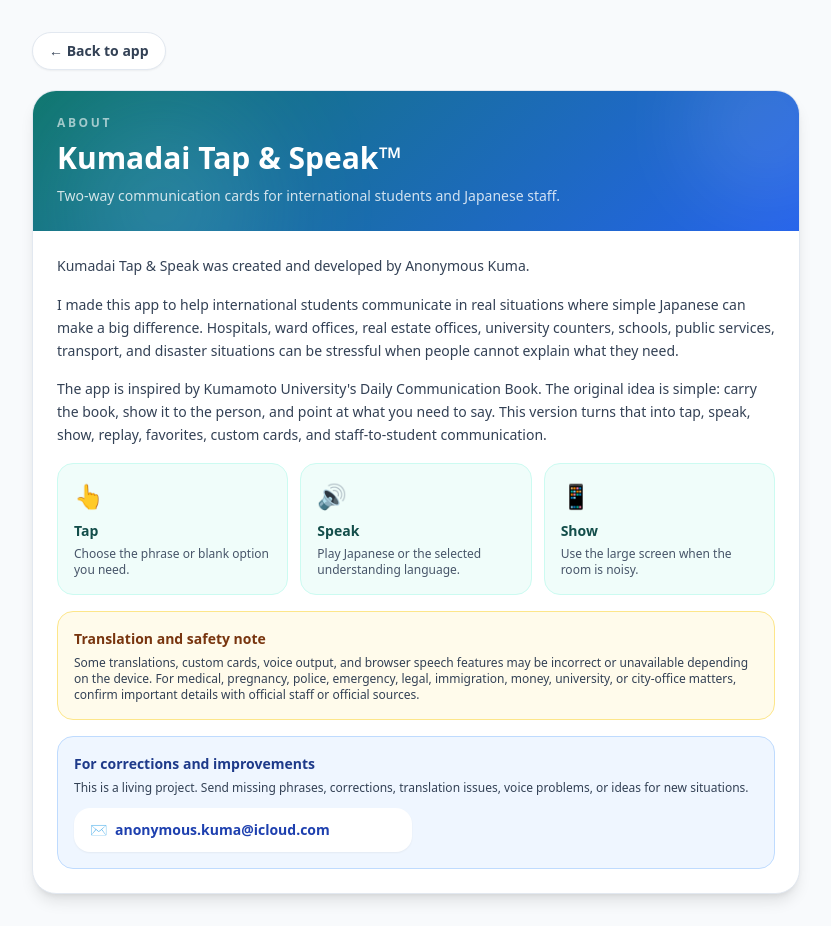
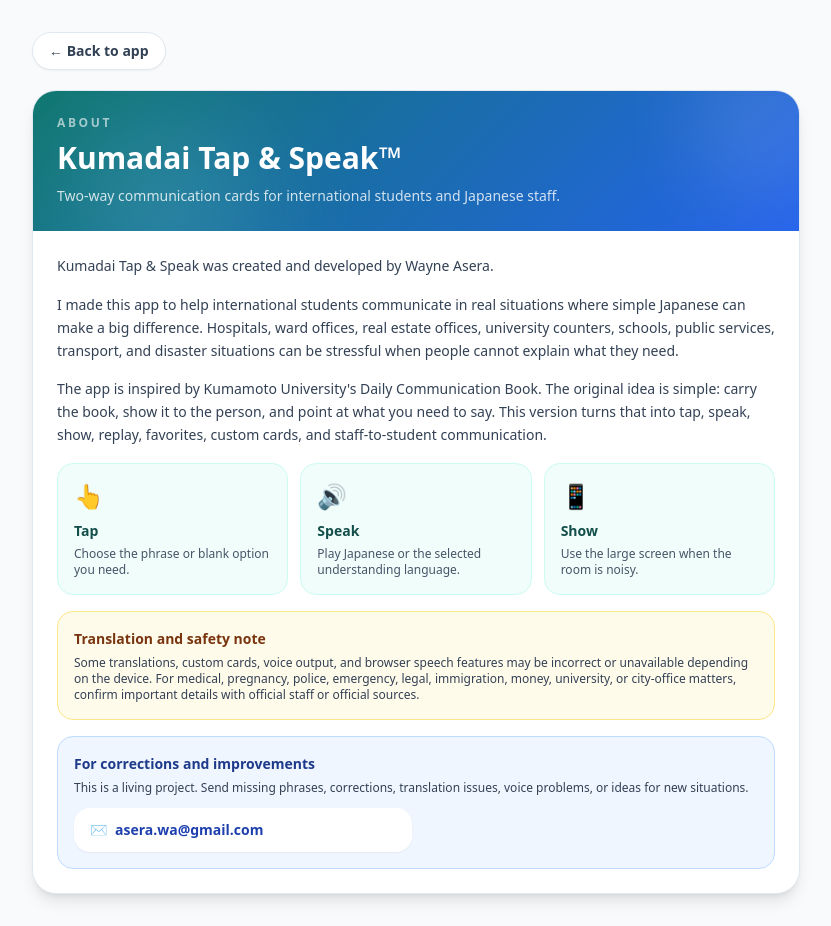
Before and after one commit to aserawayneasera/kumadai-speak, a Next.js app: page /about in a window 1280 px wide. Shown: the whole page, without its empty margins (224-1055 px from the left). Built offline with nearby package versions, Linux system fonts and the light colour scheme.

Commit message:
Added some updates

```diff
--- a/src/app/about/page.tsx
+++ b/src/app/about/page.tsx
@@ -6,8 +6,8 @@
       homeHref="/"
       appName="Kumadai Tap & Speak™"
       appTagline="Two-way communication cards for international students and Japanese staff."
-      creatorName="Anonymous Kuma"
-      creatorEmail="anonymous.kuma@icloud.com"
+      creatorName="Wayne Asera"
+      creatorEmail="asera.wa@gmail.com"
       linkedinUrl=""
       githubUrl=""
       phoneNumber=""
--- a/src/app/contact/page.tsx
+++ b/src/app/contact/page.tsx
@@ -6,7 +6,7 @@
 
 export default function ContactPage({ params }: ContactPageProps) {
   const homeHref = '/';
-  const emailHref = 'mailto:anonymous.kuma@icloud.com?subject=Kumadai%20Speak%20feedback';
+  const emailHref = 'mailto:asera.wa@gmail.com?subject=Kumadai%20Speak%20feedback';
 
   return (
     <main className="min-h-screen hk-page-bg px-5 py-8">
@@ -35,7 +35,7 @@
                 href={emailHref}
                 className="mt-2 inline-block text-sm font-bold text-blue-700 no-underline"
               >
-                anonymous.kuma@icloud.com
+                asera.wa@gmail.com
               </a>
             </div>
 
--- a/src/app/partners/page.tsx
+++ b/src/app/partners/page.tsx
@@ -1,6 +1,6 @@
 import SponsorCard from '@/components/SponsorCard';
 
-const contactEmail = 'anonymous.kuma@icloud.com';
+const contactEmail = 'asera.wa@gmail.com';
 
 const packages = [
   ['Office license', 'From ¥2,000 / month', 'Custom phrase set for one office, clinic, school, or counter.'],
@@ -93,7 +93,7 @@
             <SponsorCard
               title="Custom phrase set for your office"
               description="This sample partner card leads to a custom page or consultation. It belongs on partner and resource pages, not inside the main speaking screen."
-              cta="Contact Anonymous Kuma"
+              cta="Contact Wayne Asera"
               href={contactHref}
               note="Sponsor placements should stay away from buttons, speech controls, and urgent communication flows."
             />
@@ -133,7 +133,7 @@
                   href={contactHref}
                   className="inline-flex rounded-2xl bg-blue-700 px-5 py-3 text-sm font-black text-white no-underline shadow-sm hover:bg-blue-800"
                 >
-                  Email Anonymous Kuma
+                  Email Wayne Asera
                 </a>
               </div>
             </section>
--- a/src/app/privacy/page.tsx
+++ b/src/app/privacy/page.tsx
@@ -29,7 +29,7 @@
             <section>
               <h2 className="font-bold text-gray-900">Who runs this app</h2>
               <p className="mt-1">
-                Kumadai Speak was created by Anonymous Kuma as a practical guide for new foreign residents, students, and visitors in Kumamoto.
+                Kumadai Speak was created by Wayne Asera as a practical guide for new foreign residents, students, and visitors in Kumamoto.
               </p>
             </section>
 
@@ -92,7 +92,7 @@
                 href={contactHref}
                 className="mt-2 inline-block text-sm font-bold text-blue-700 no-underline"
               >
-                Contact Anonymous Kuma
+                Contact Wayne Asera
               </a>
             </section>
           </div>
--- a/src/components/AboutPageContent.tsx
+++ b/src/components/AboutPageContent.tsx
@@ -23,8 +23,8 @@
   homeHref = '/',
   appName = 'Kumadai Tap & Speak™',
   appTagline = 'Two-way communication cards for international students and Japanese staff.',
-  creatorName = 'Anonymous Kuma',
-  creatorEmail = 'anonymous.kuma@icloud.com',
+  creatorName = 'Wayne Asera',
+  creatorEmail = 'asera.wa@gmail.com',
   linkedinUrl = '',
   githubUrl = '',
   phoneNumber = '',
--- a/src/components/AppFooter.tsx
+++ b/src/components/AppFooter.tsx
@@ -15,7 +15,7 @@
 
 export default function AppFooter({
   appName,
-  creatorName = 'Anonymous Kuma',
+  creatorName = 'Wayne Asera',
   year = new Date().getFullYear(),
   aboutHref = '/about',
   contactHref = '/contact',
--- a/src/components/AppFooter_old.tsx
+++ b/src/components/AppFooter_old.tsx
@@ -14,7 +14,7 @@
 
 export default function AppFooter({
   appName,
-  creatorName = 'Anonymous Kuma',
+  creatorName = 'Wayne Asera',
   year = new Date().getFullYear(),
   aboutHref = '/about',
   contactHref = '/contact',
--- a/src/components/AppShell.tsx
+++ b/src/components/AppShell.tsx
@@ -1062,7 +1062,7 @@
         </div>
         <div className="space-y-3 p-4 text-sm leading-relaxed text-slate-700">
           <p>
-            Kumadai Tap & Speak was created and developed by Anonymous Kuma.
+            Kumadai Tap & Speak was created and developed by Wayne Asera.
           </p>
           <p>
             The app helps students communicate in places where clear Japanese matters: hospitals, ward offices, real estate offices, university counters, schools, transport, daily life and disasters.
--- a/src/components/SupportFreeApp.tsx
+++ b/src/components/SupportFreeApp.tsx
@@ -1,6 +1,7 @@
 'use client';
 
-const SUPPORT_URL = 'https://buymeacoffee.com/wayneasera'
+// const SUPPORT_URL = 'https://buymeacoffee.com/wayneasera'
+const SUPPORT_URL = 'https://donate.stripe.com/9B64gA2jj1ptdNn2La2sM00';
 
 export default function SupportFreeApp() {
   return (
@@ -26,7 +27,7 @@
             Support
           </a>
           <a
-            href="mailto:anonymous.kuma@icloud.com?subject=Kumamoto%20Hello%20feedback"
+            href="mailto:asera.wa@gmail.com?subject=Kumamoto%20Hello%20feedback"
             className="rounded-full border border-gray-200 bg-white/80 px-3 py-1 text-xs font-bold text-gray-700 no-underline transition hover:bg-gray-100"
           >
             Feedback
```
